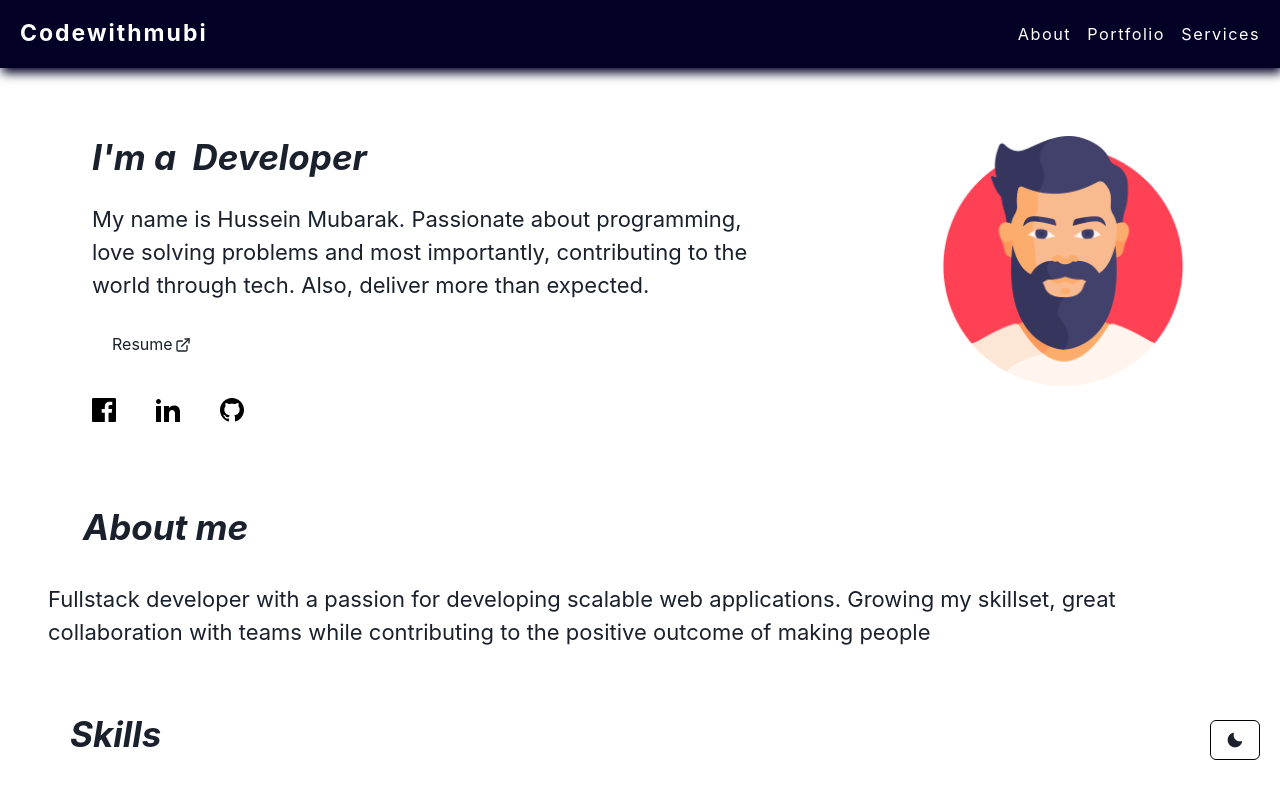
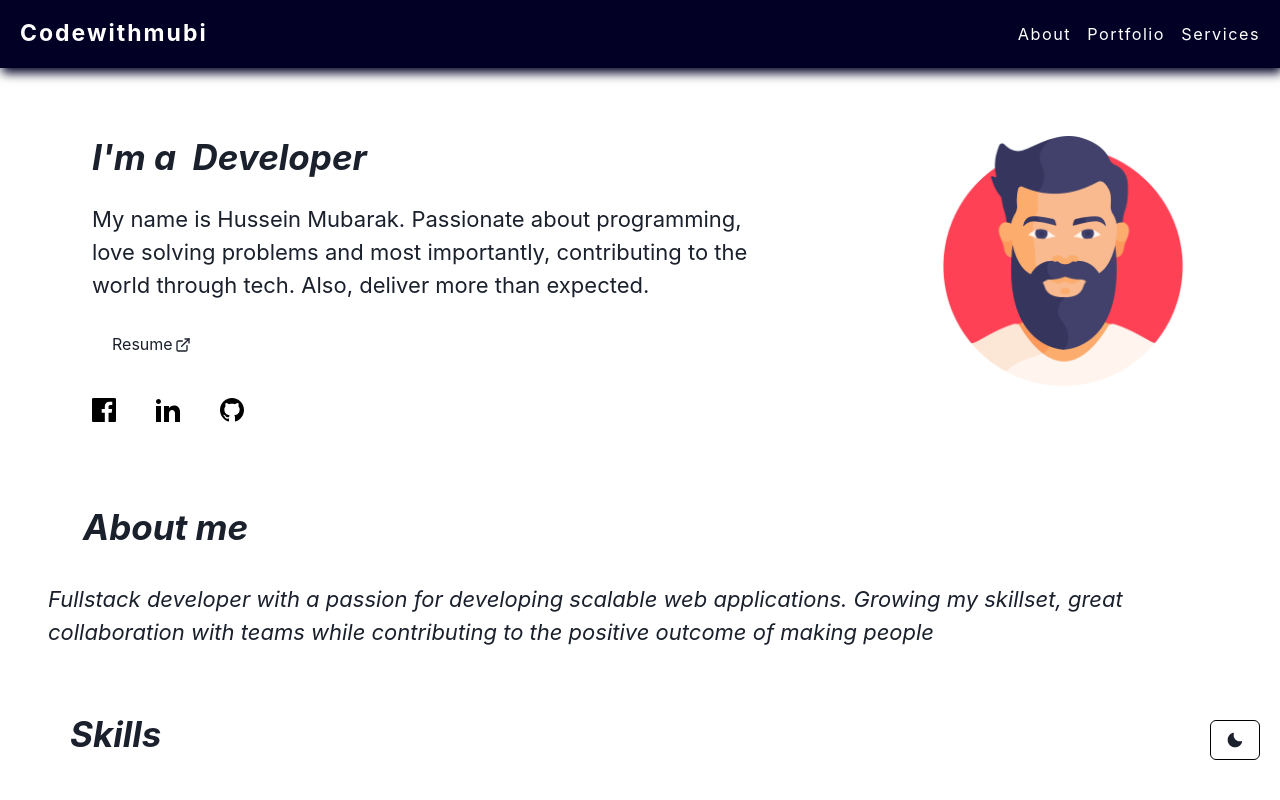
Before and after one commit to Kiddo-prog/My-portfolio, a React (Create React App) app: page /about in a window 1280 px wide. Shown: the top 800 px of the page. Built offline with nearby package versions, Linux system fonts and the light colour scheme.

Commit message:
Changed text style

```diff
--- a/src/routes/AboutMe.jsx
+++ b/src/routes/AboutMe.jsx
@@ -20,7 +20,7 @@ export default function AboutMe() {
       >
         About me
       </Heading>
-      <Text fontSize={["14", "16", "19", "22"]} fontWeight="400">
+      <Text fontSize={["14", "16", "19", "22"]} fontWeight="400" fontStyle={'italic'}>
         Fullstack developer with a passion for developing scalable web
         applications. Growing my skillset, great
         collaboration with teams while contributing to the positive outcome of
```
